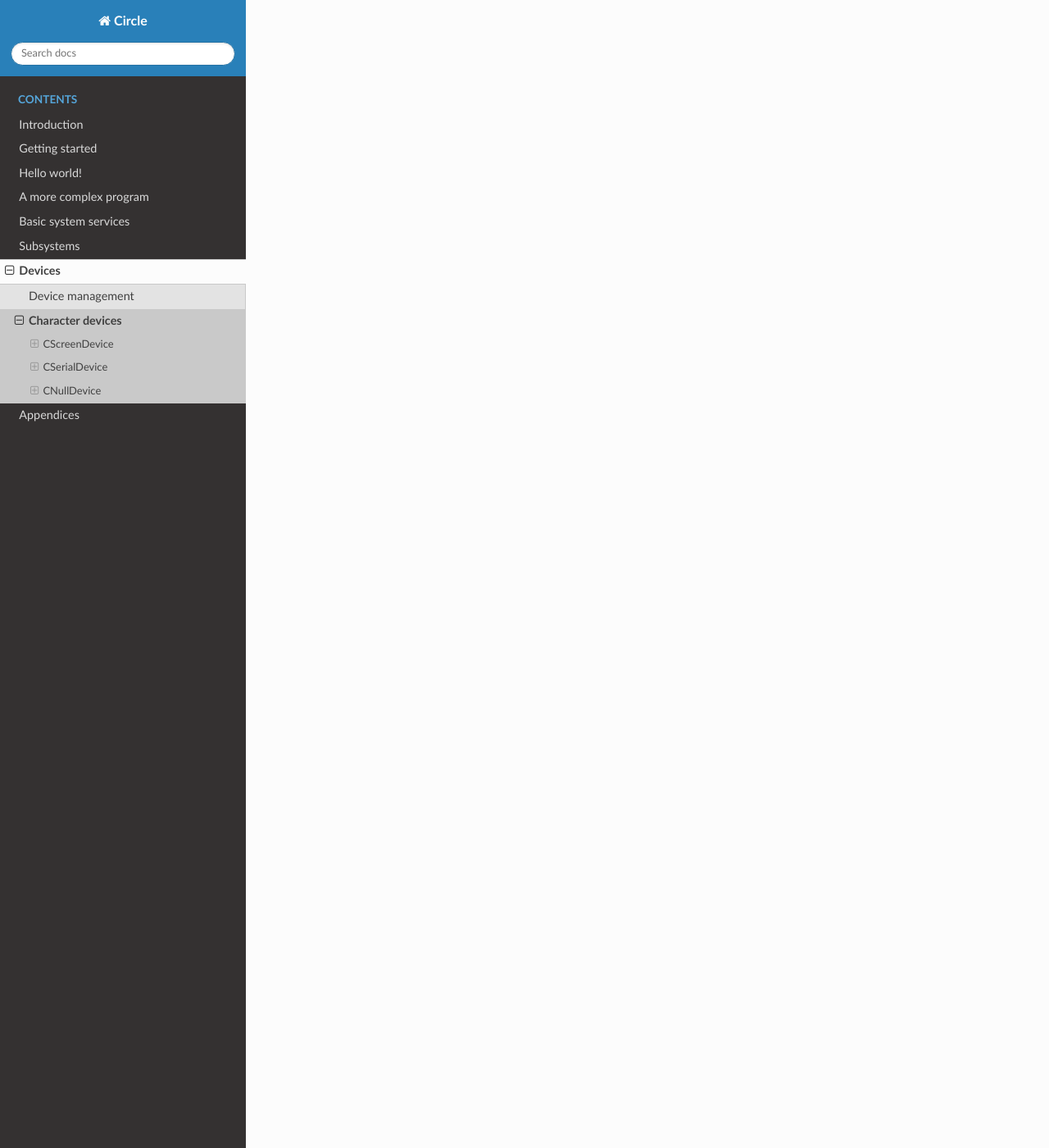
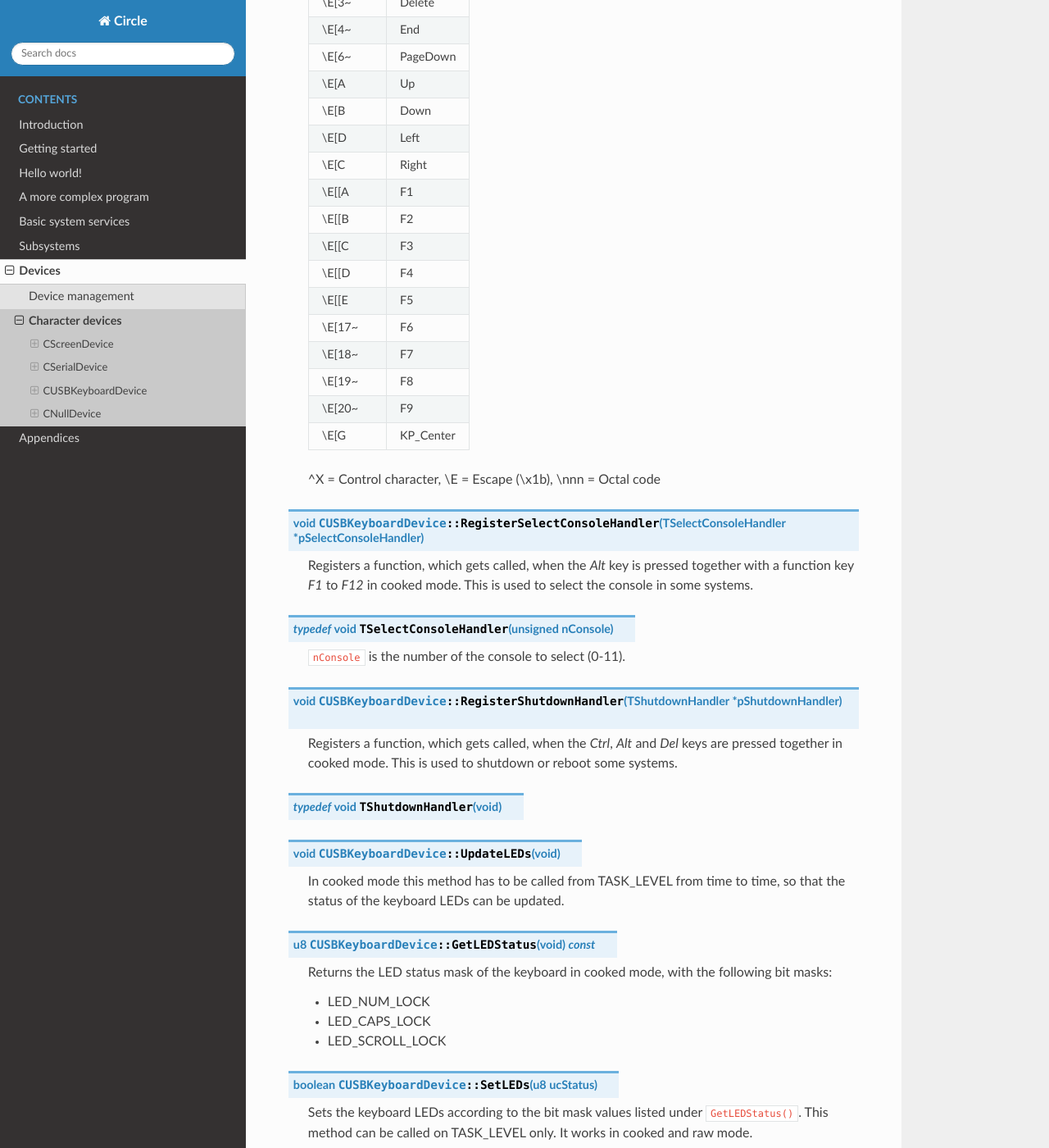
Before and after one commit to rsta2/circle-docs, a Sphinx documentation site: the page built from docs/devices/character-devices.rst, in a window 1280 px wide and 1400 px high, scrolled down 6158 px. Shown: the whole window at 82% size. Built offline with Sphinx 7.4.7 and the Read the Docs theme 2.0.0, drawn with Linux system fonts in a browser that asks for light colours; some of the changed text lies outside the part shown.

Commit message:
devices/character-devices: Add CUSBKeyboardDevice

```diff
--- a/docs/devices/character-devices.rst
+++ b/docs/devices/character-devices.rst
@@ -176,7 +176,113 @@ CSerialDevice
 
 .. cpp:type:: void CSerialDevice::TMagicReceivedHandler (void)
 
-.. CUSBKeyboardDevice
+CUSBKeyboardDevice
+""""""""""""""""""
+
+.. code-block:: cpp
+
+	#include <circle/usb/usbkeyboard.h>
+
+.. cpp:class:: CUSBKeyboardDevice : public CUSBHIDDevice
+
+	This class is a driver for USB standard keyboards. An instance of this class is automatically created, when a compatible USB keyboard is found in the USB device enumeration process. Therefore only the class methods needed to use the keyboard by an application are described here, not the methods used for initialization. This device has the name ``"ukbdN"`` (N >= 1) in the device name service.
+
+.. note::
+
+	This driver class supports two keyboard modes: cooked and raw mode. In cooked mode the driver reports ISO-8859-1 character strings and the keyboard LEDs are handled automatically. There are six available keyboard maps (DE, ES, FR, IT, UK, US), which can be selected with the ``DEFAULT_KEYMAP`` configurable system option or the ``keymap=`` setting in the file `cmdline.txt` on the SD card.
+
+	In raw mode the driver reports the raw USB keyboard codes and modifier information and the LEDs have to be set manually by the application.
+
+.. cpp:function:: void CUSBKeyboardDevice::RegisterKeyPressedHandler (TKeyPressedHandler *pKeyPressedHandler)
+
+	Registers a function, which gets called, when a key is pressed in cooked mode:
+
+.. c:type:: void TKeyPressedHandler (const char *pString)
+
+	``pString`` points to a C-string, which contains the ISO-8859-1 code of the pressed key. This is normally only one character, but can be one of the following control sequences for special purpose keys:
+
+	==============	=========
+	Sequence	Key
+	==============	=========
+	\\E		Escape
+	\\177		Backspace
+	^I		Tabulator
+	^J		Return
+	\\E[2~		Insert
+	\\E[1~		Home
+	\\E[5~		PageUp
+	\\E[3~		Delete
+	\\E[4~		End
+	\\E[6~		PageDown
+	\\E[A		Up
+	\\E[B		Down
+	\\E[D		Left
+	\\E[C		Right
+	\\E[[A		F1
+	\\E[[B		F2
+	\\E[[C		F3
+	\\E[[D		F4
+	\\E[[E		F5
+	\\E[17~		F6
+	\\E[18~		F7
+	\\E[19~		F8
+	\\E[20~		F9
+	\\E[G		KP_Center
+	==============	=========
+
+	^X = Control character, \\E = Escape (\\x1b), \\nnn = Octal code
+
+.. cpp:function:: void CUSBKeyboardDevice::RegisterSelectConsoleHandler (TSelectConsoleHandler *pSelectConsoleHandler)
+
+	Registers a function, which gets called, when the `Alt` key is pressed together with a function key `F1` to `F12` in cooked mode. This is used to select the console in some systems.
+
+.. c:type:: void TSelectConsoleHandler (unsigned nConsole)
+
+	``nConsole`` is the number of the console to select (0-11).
+
+.. cpp:function:: void CUSBKeyboardDevice::RegisterShutdownHandler (TShutdownHandler *pShutdownHandler)
+
+	Registers a function, which gets called, when the `Ctrl`, `Alt` and `Del` keys are pressed together in cooked mode. This is used to shutdown or reboot some systems.
+
+.. c:type:: void TShutdownHandler (void)
+
+.. cpp:function:: void CUSBKeyboardDevice::UpdateLEDs (void)
+
+	In cooked mode this method has to be called from TASK_LEVEL from time to time, so that the status of the keyboard LEDs can be updated.
+
+.. cpp:function:: u8 CUSBKeyboardDevice::GetLEDStatus (void) const
+
+	Returns the LED status mask of the keyboard in cooked mode, with the following bit masks:
+
+	* LED_NUM_LOCK
+	* LED_CAPS_LOCK
+	* LED_SCROLL_LOCK
+
+.. cpp:function:: boolean CUSBKeyboardDevice::SetLEDs (u8 ucStatus)
+
+	Sets the keyboard LEDs according to the bit mask values listed under ``GetLEDStatus()``. This method can be called on TASK_LEVEL only. It works in cooked and raw mode.
+
+.. cpp:function:: void CUSBKeyboardDevice::RegisterKeyStatusHandlerRaw (TKeyStatusHandlerRaw *pKeyStatusHandlerRaw, boolean bMixedMode = FALSE)
+
+	Registers a function, which gets called to report the keyboard status in raw mode. If ``bMixedMode`` is ``FALSE``, then the cooked mode handlers are ignored. You can set it to ``TRUE`` to be able to use cooked mode and raw mode handlers together.
+
+.. note::
+
+	It depends on the used USB keyboard, if the raw status handler gets called on status changes only or repeatedly after some delay too. The application must be able to handle both cases.
+
+.. c:type:: void TKeyStatusHandlerRaw (unsigned char ucModifiers, const unsigned char RawKeys[6])
+
+	``RawKeys`` contains up to six raw USB keyboard codes or zero in each byte. ``ucModifiers`` contains a mask of the pressed modifier keys, with the following bit masks:
+
+	* LCTRL
+	* LSHIFT
+	* ALT
+	* LWIN
+	* RCTRL
+	* RSHIFT
+	* ALTGR
+	* RWIN
+
 .. CMouseDevice
 .. CUSBGamePadDevice
 .. CUSBSerialDevice
```
